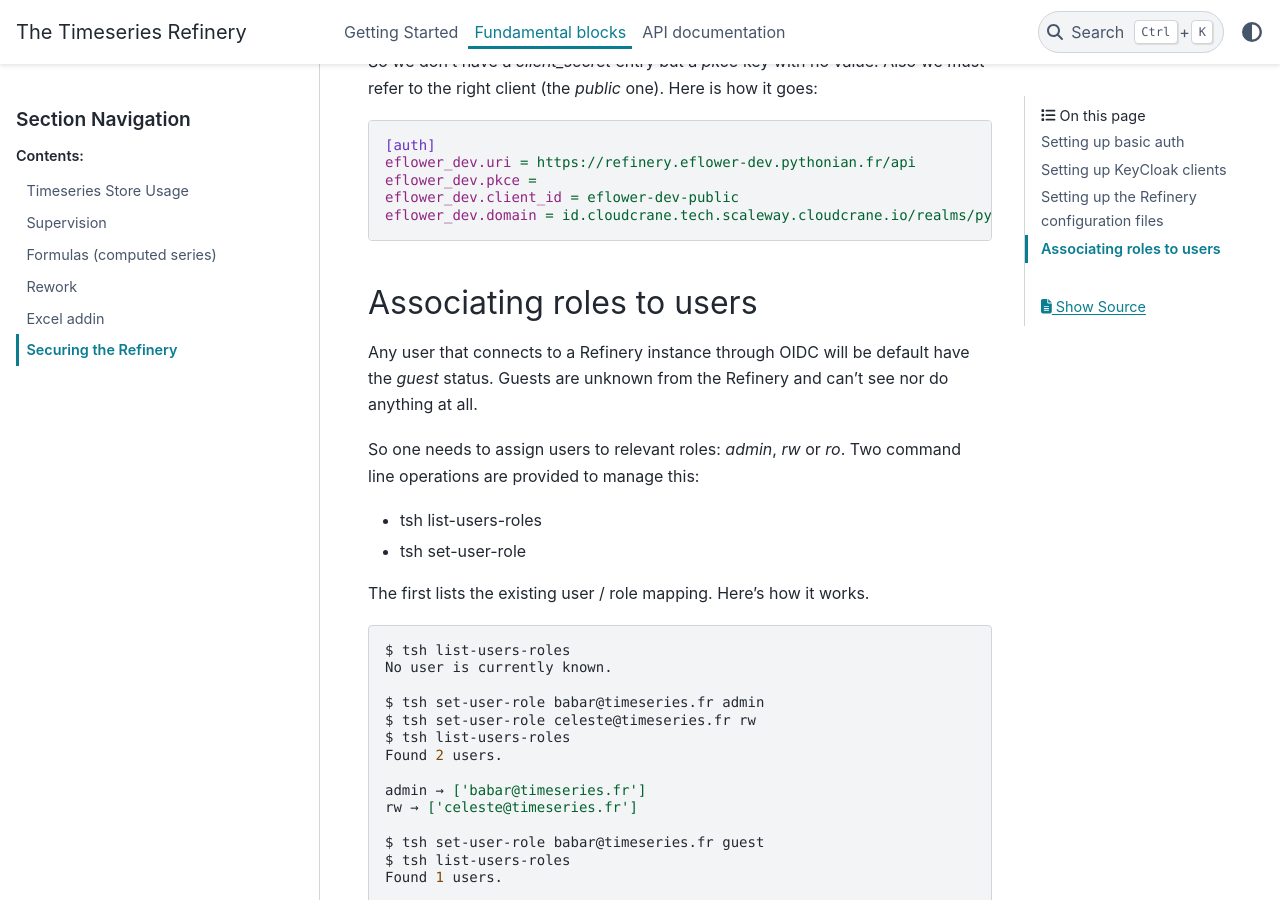
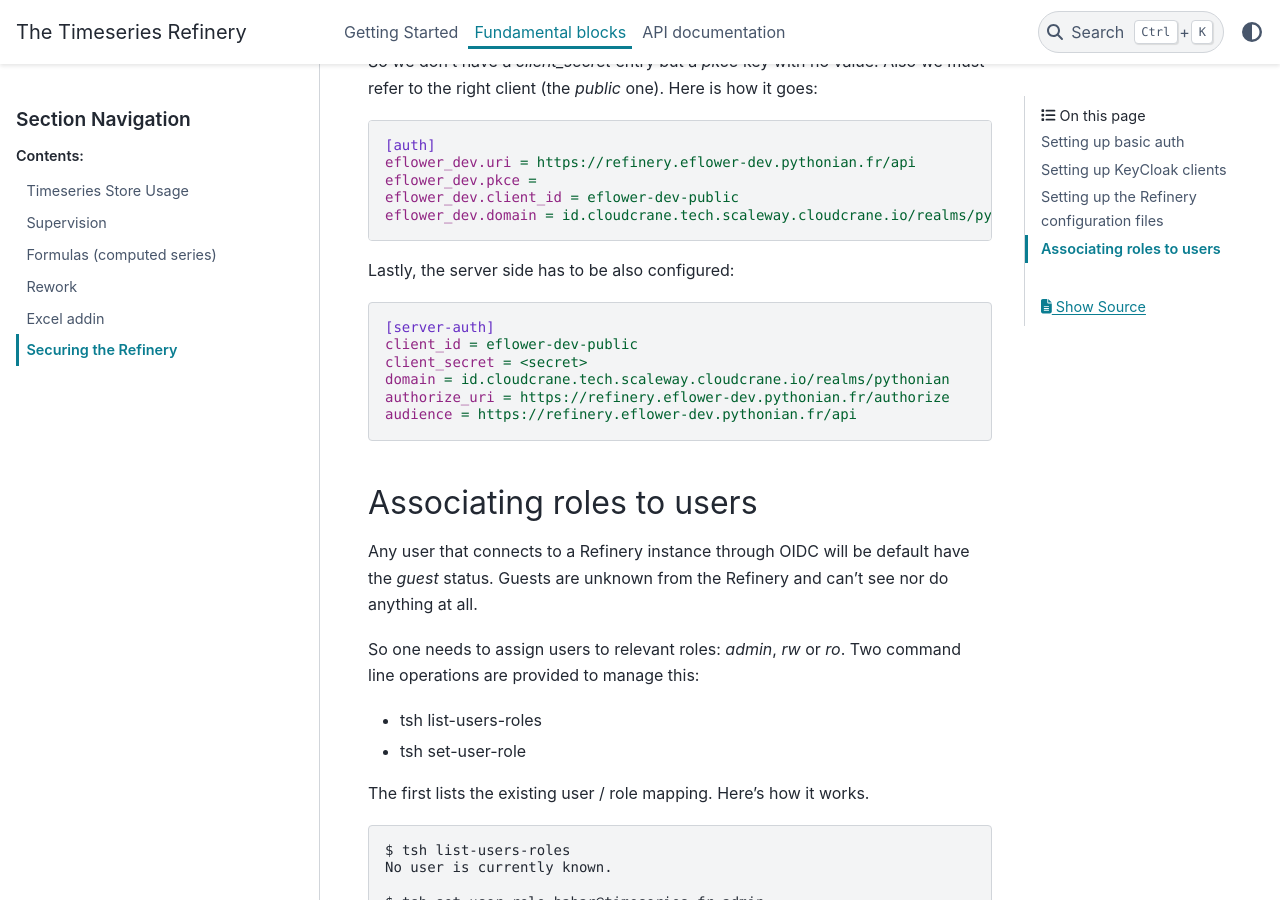
Before and after one commit to pythonianfr/tshistory_refinery, a Sphinx documentation site: the page built from docs/fundamental_blocks/security.rst, in a window 1280 px wide and 900 px high, scrolled down 5636 px. Built offline with Sphinx 7.4.7 and the PyData theme 0.15.4, drawn with Linux system fonts in a browser that asks for light colours.

Commit message:
doc/security: add info for the server side

```diff
--- a/docs/fundamental_blocks/security.rst
+++ b/docs/fundamental_blocks/security.rst
@@ -209,6 +209,17 @@ is how it goes:
    eflower_dev.client_id = eflower-dev-public
    eflower_dev.domain = id.cloudcrane.tech.scaleway.cloudcrane.io/realms/pythonian
 
+Lastly, the server side has to be also configured:
+
+.. code:: ini
+
+   [server-auth]
+   client_id = eflower-dev-public
+   client_secret = <secret>
+   domain = id.cloudcrane.tech.scaleway.cloudcrane.io/realms/pythonian
+   authorize_uri = https://refinery.eflower-dev.pythonian.fr/authorize
+   audience = https://refinery.eflower-dev.pythonian.fr/api
+
 
 Associating roles to users
 --------------------------
```
